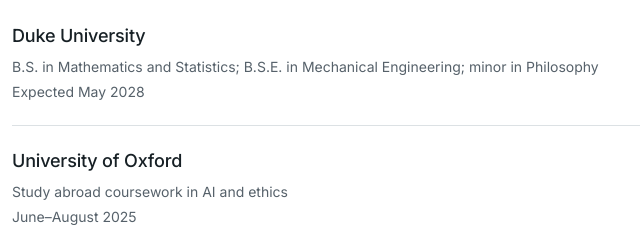
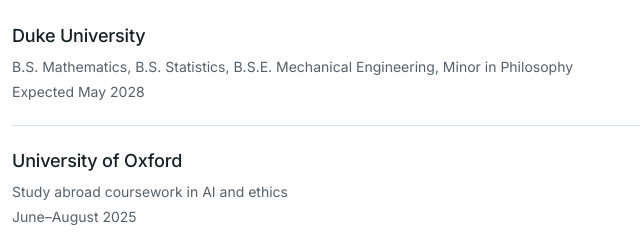
Before and after one commit to zachary-deutsch/zacharydeutsch.com, a plain HTML site: page index.html in a window 1280 px wide. Shown: the part 265-497 px from the top of the page, 180-820 px from the left. Drawn offline with Linux system fonts and the light colour scheme.

Commit message:
Use requested degree wording in education

```diff
--- a/index.html
+++ b/index.html
@@ -109,7 +109,7 @@
         <div class="grid">
           <article class="list-item publication">
             <h3 class="publication-title">Duke University</h3>
-            <p class="publication-authors">B.S. in Mathematics and Statistics; B.S.E. in Mechanical Engineering; minor in Philosophy</p>
+            <p class="publication-authors">B.S. Mathematics, B.S. Statistics, B.S.E. Mechanical Engineering, Minor in Philosophy</p>
             <p class="publication-venue">Expected May 2028</p>
           </article>
           <article class="list-item publication">
```
